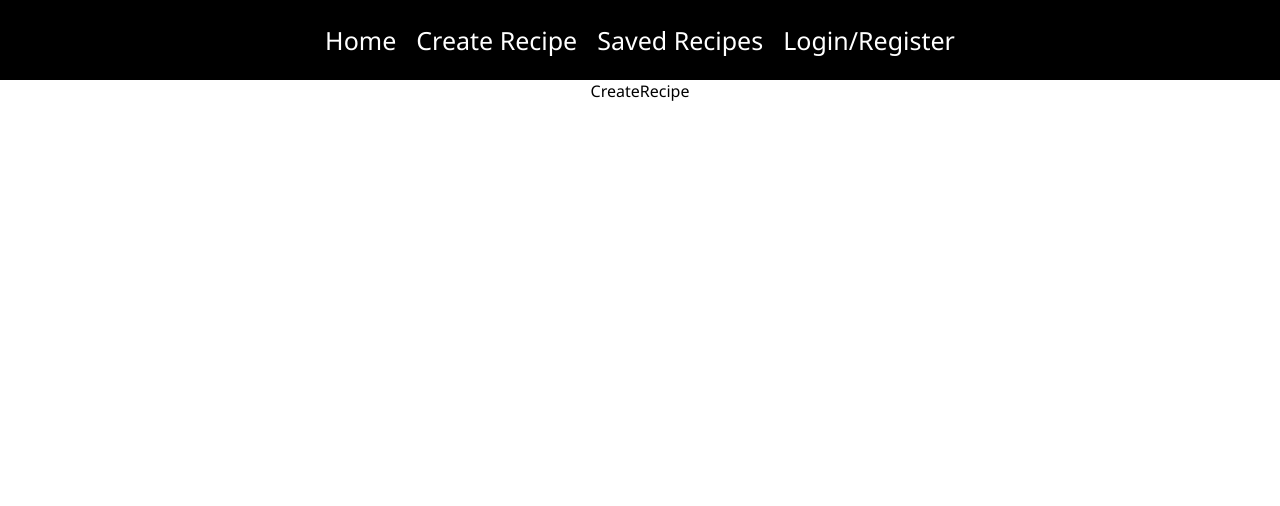
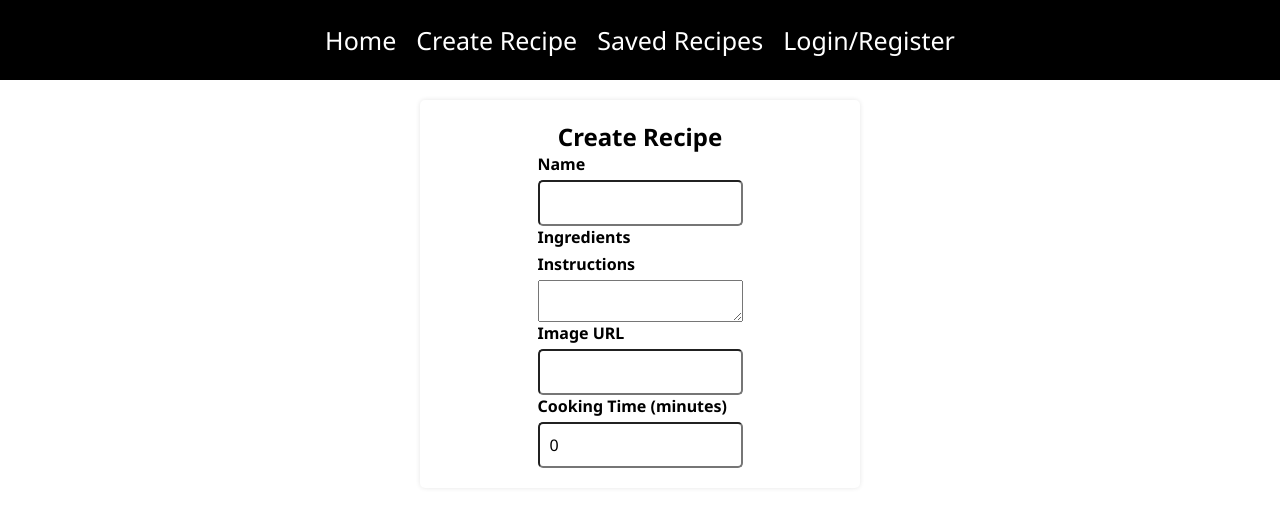
Before and after one commit to umutertakus/recipe-app-client, a React (Create React App) app: page /create-recipe in a window 1280 px wide. Shown: the top 506 px of the page. Built offline with nearby package versions, Linux system fonts and the light colour scheme.

Commit message:
Create CreateRecipe page

```diff
--- a/src/pages/CreateRecipe.js
+++ b/src/pages/CreateRecipe.js
@@ -1,5 +1,58 @@
+import { useState } from "react";
+
 const CreateRecipe = () => {
-  return <div>CreateRecipe</div>;
+  const [recipe, setRecipe] = useState({
+    name: "",
+    ingredients: "",
+    instructions: "",
+    imageUrl: "",
+    cookingTime: 0,
+    userOwner: "",
+  });
+
+  const handleRecipeChange = (event) => {
+    const { id: name, value } = event.target;
+    setRecipe((prev) => ({
+      ...prev,
+      [name]: value,
+    }));
+  };
+
+  return (
+    <div className="create-recipe">
+      <h2>Create Recipe</h2>
+      <form>
+        <label htmlFor="name">Name</label>
+        <input
+          type="text"
+          id="name"
+          value={recipe.name}
+          onChange={handleRecipeChange}
+        />
+        <label htmlFor="ingredients">Ingredients</label>
+        <label htmlFor="instructions">Instructions</label>
+        <textarea
+          id="instructions"
+          value={recipe.instructions}
+          onChange={handleRecipeChange}
+        />
+        <label htmlFor="imageUrl">Image URL</label>
+        <input
+          type="text"
+          id="imageUrl"
+          value={recipe.imageUrl}
+          onChange={handleRecipeChange}
+        />
+        <label htmlFor="cookingTime">Cooking Time (minutes)</label>
+        <input
+          type="text"
+          id="cookingTime"
+          value={recipe.cookingTime}
+          onChange={handleRecipeChange}
+        />
+      </form>
+    </div>
+  );
 };
 
 export default CreateRecipe;
```
